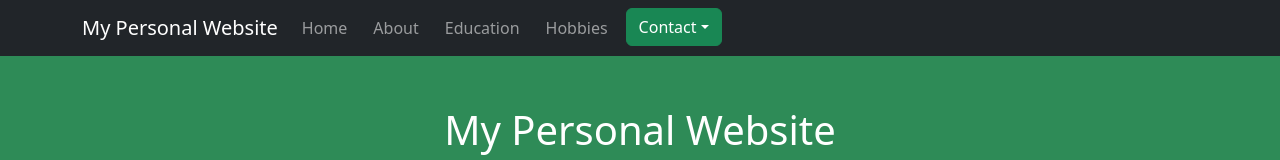
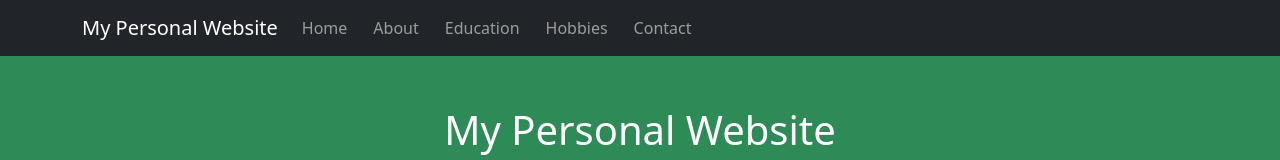
Before and after one commit to ThorKenpachie/frontend, a React (Vite) app: page / in a window 1280 px wide. Shown: the top 160 px of the page. Built offline with nearby package versions, Linux system fonts and the light colour scheme; grey boxes are pictures that could not be loaded.

Commit message:
Update App.jsx

```diff
--- a/src/App.jsx
+++ b/src/App.jsx
@@ -2,7 +2,6 @@ import React from 'react';
 import { Navbar, Nav, Container } from 'react-bootstrap';
 import { BrowserRouter as Router, Routes, Route, Link } from 'react-router-dom';
 import 'bootstrap/dist/css/bootstrap.min.css';
-import Dropdown from 'react-bootstrap/Dropdown';
 
 import Home from './pages/Home';
 import About from './pages/About';
@@ -33,16 +32,9 @@ function App() {
                 <Nav.Link as={Link} to="/hobbies" style={{ marginRight: '10px' }}>
                   Hobbies
                 </Nav.Link>
-                <Dropdown>
-                  <Dropdown.Toggle variant="success" id="dropdown-basic">
-                    Contact
-                  </Dropdown.Toggle>
-                  <Dropdown.Menu>
-                    <Dropdown.Item href="mailto:emazo@gbox.ncf.edu.ph">Email Me</Dropdown.Item>
-                    <Dropdown.Item href="tel:09923309349">Call Me</Dropdown.Item>
-                    <Dropdown.Item as={Link} to="/about">About</Dropdown.Item>
-                  </Dropdown.Menu>
-                </Dropdown>
+                <Nav.Link as={Link} to="/contact" style={{ marginRight: '10px' }}>
+                  Contact
+                </Nav.Link>
               </Nav>
             </Navbar.Collapse>
           </Container>
```
